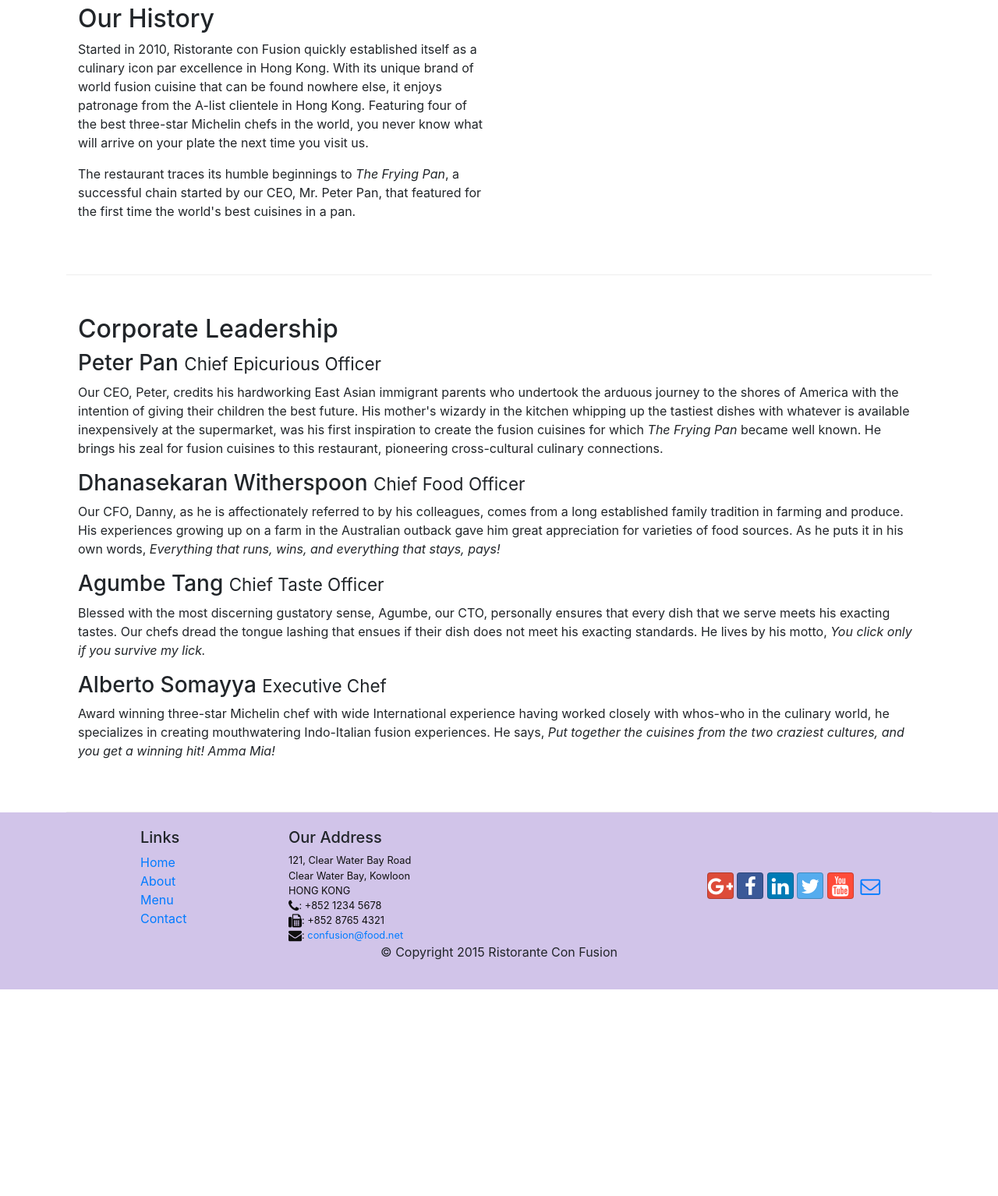
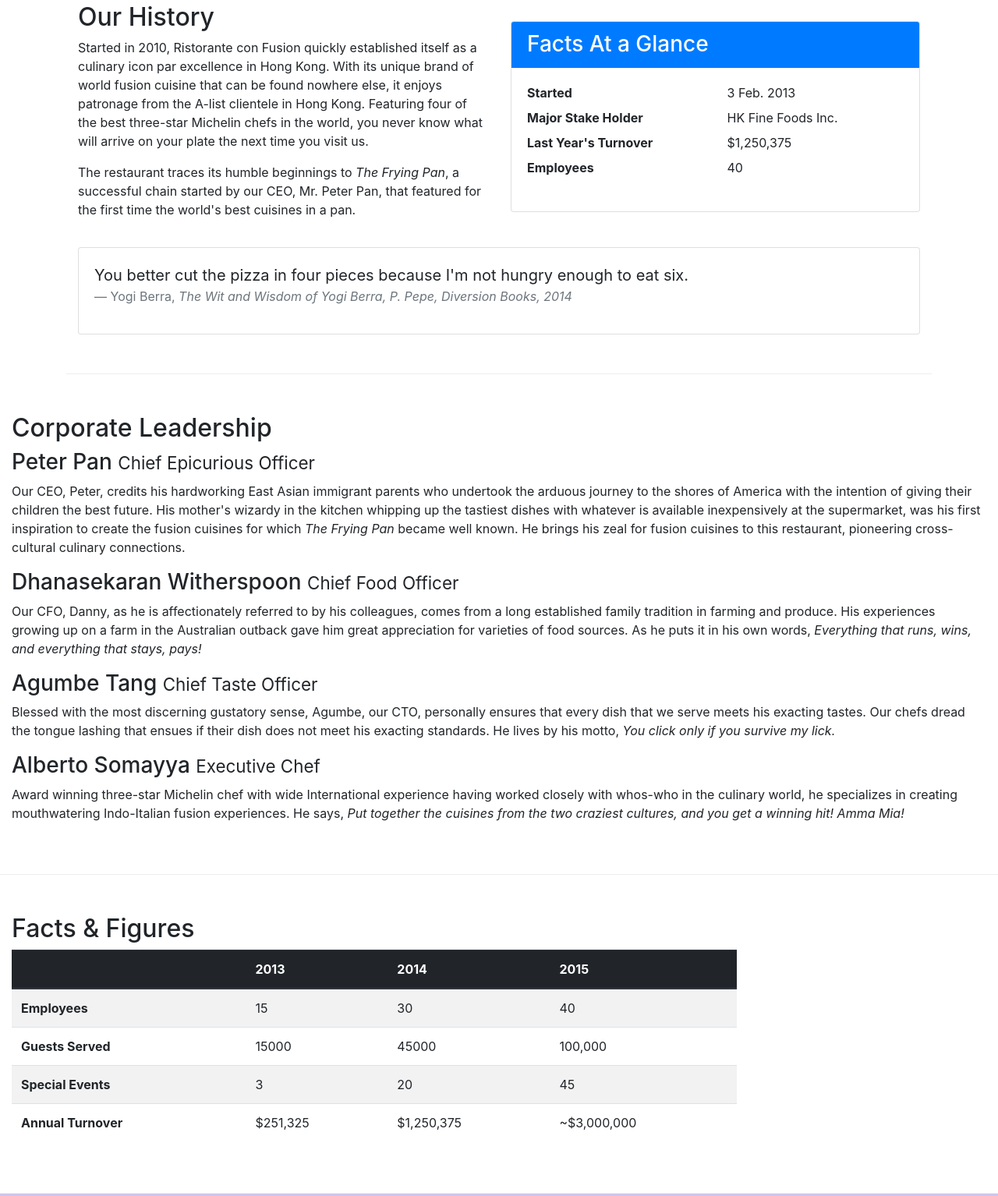
Before and after one commit to James1234n/conFusion, a website: page aboutus.html in a window 1280 px wide. Shown: the part 488-2022 px from the top of the page at 78% size. Before the commit the page ends 1757 px from the top, so only its background shows below. Drawn offline with nearby package versions, Linux system fonts and the light colour scheme.

Commit message:
Add Tables and Cards

```diff
--- a/aboutus.html
+++ b/aboutus.html
@@ -68,7 +68,35 @@
                 <p>Started in 2010, Ristorante con Fusion quickly established itself as a culinary icon par excellence in Hong Kong. With its unique brand of world fusion cuisine that can be found nowhere else, it enjoys patronage from the A-list clientele in Hong Kong.  Featuring four of the best three-star Michelin chefs in the world, you never know what will arrive on your plate the next time you visit us.</p>
                 <p>The restaurant traces its humble beginnings to <em>The Frying Pan</em>, a successful chain started by our CEO, Mr. Peter Pan, that featured for the first time the world's best cuisines in a pan.</p>
             </div>
-            <div>
+            <div class="col-12 col-sm-6">
+                <div class="card">
+                    <h3 class="card-header bg-primary text-white">Facts At a Glance</h3>
+                    <div class="card-body">
+                        <dl class="row">
+                            <dt class="col-6">Started</dt>
+                            <dd class="col-6">3 Feb. 2013</dd>
+                            <dt class="col-6">Major Stake Holder</dt>
+                            <dd class="col-6">HK Fine Foods Inc.</dd>
+                            <dt class="col-6">Last Year's Turnover</dt>
+                            <dd class="col-6">$1,250,375</dd>
+                            <dt class="col-6">Employees</dt>
+                            <dd class="col-6">40</dd>
+                       </dl>
+                    </div>
+                </div>
+            </div>
+            <div class="col-12 quote">
+                <div class="card card-body">
+                    <blockquote class="blockquote">
+                        <p class="mb-0">You better cut the pizza in four pieces because
+                            I'm not hungry enough to eat six.</p>
+                        <footer class="blockquote-footer">Yogi Berra,
+                          <cite title="Source Title">The Wit and Wisdom of Yogi Berra,
+                            P. Pepe, Diversion Books, 2014</cite>
+                        </footer>
+                    </blockquote>
+                </div>
+            </div>
             </div>
         </div>
 
@@ -84,6 +112,52 @@
                 <p class="d-none d-sm-block">Blessed with the most discerning gustatory sense, Agumbe, our CTO, personally ensures that every dish that we serve meets his exacting tastes. Our chefs dread the tongue lashing that ensues if their dish does not meet his exacting standards. He lives by his motto, <em>You click only if you survive my lick.</em></p>
                 <h3>Alberto Somayya <small>Executive Chef</small></h3>
                 <p class="d-none d-sm-block">Award winning three-star Michelin chef with wide International experience having worked closely with whos-who in the culinary world, he specializes in creating mouthwatering Indo-Italian fusion experiences. He says, <em>Put together the cuisines from the two craziest cultures, and you get a winning hit! Amma Mia!</em></p>
+            </div>
+       </div>
+
+       <div class="row row-content">
+            <div class="col-12 col-sm-9">
+                <h2>Facts &amp; Figures</h2>
+                <div class="table-responsive">
+                <table class="table table-striped">
+                <thead class="thead-dark">
+                    <tr>
+                        <th>&nbsp;</th>
+                        <th>2013</th>
+                        <th>2014</th>
+                        <th>2015</th>
+                    </tr>
+                </thead>
+                <tbody>
+                    <tr>
+                        <th>Employees</th>
+                        <td>15</td>
+                        <td>30</td>
+                        <td>40</td>
+                    </tr>
+                    <tr>
+                        <th>Guests Served</th>
+                        <td>15000</td>
+                        <td>45000</td>
+                        <td>100,000</td>
+                    </tr>
+                    <tr>
+                        <th>Special Events</th>
+                        <td>3</td>
+                        <td>20</td>
+                        <td>45</td>
+                    </tr>
+                    <tr>
+                        <th>Annual Turnover</th>
+                        <td>$251,325</td>
+                        <td>$1,250,375</td>
+                        <td>~$3,000,000</td>
+                    </tr>
+                </tbody>
+                </table>
+                </div>
+            </div>
+             <div class="col-12 col-sm-3">
             </div>
        </div>
 
--- a/css/styles.css
+++ b/css/styles.css
@@ -42,3 +42,7 @@ body{
 .navbar-dark {
      background-color: #512DA8;
 }
+
+.quote {
+    margin-top: 20px;
+}
```
